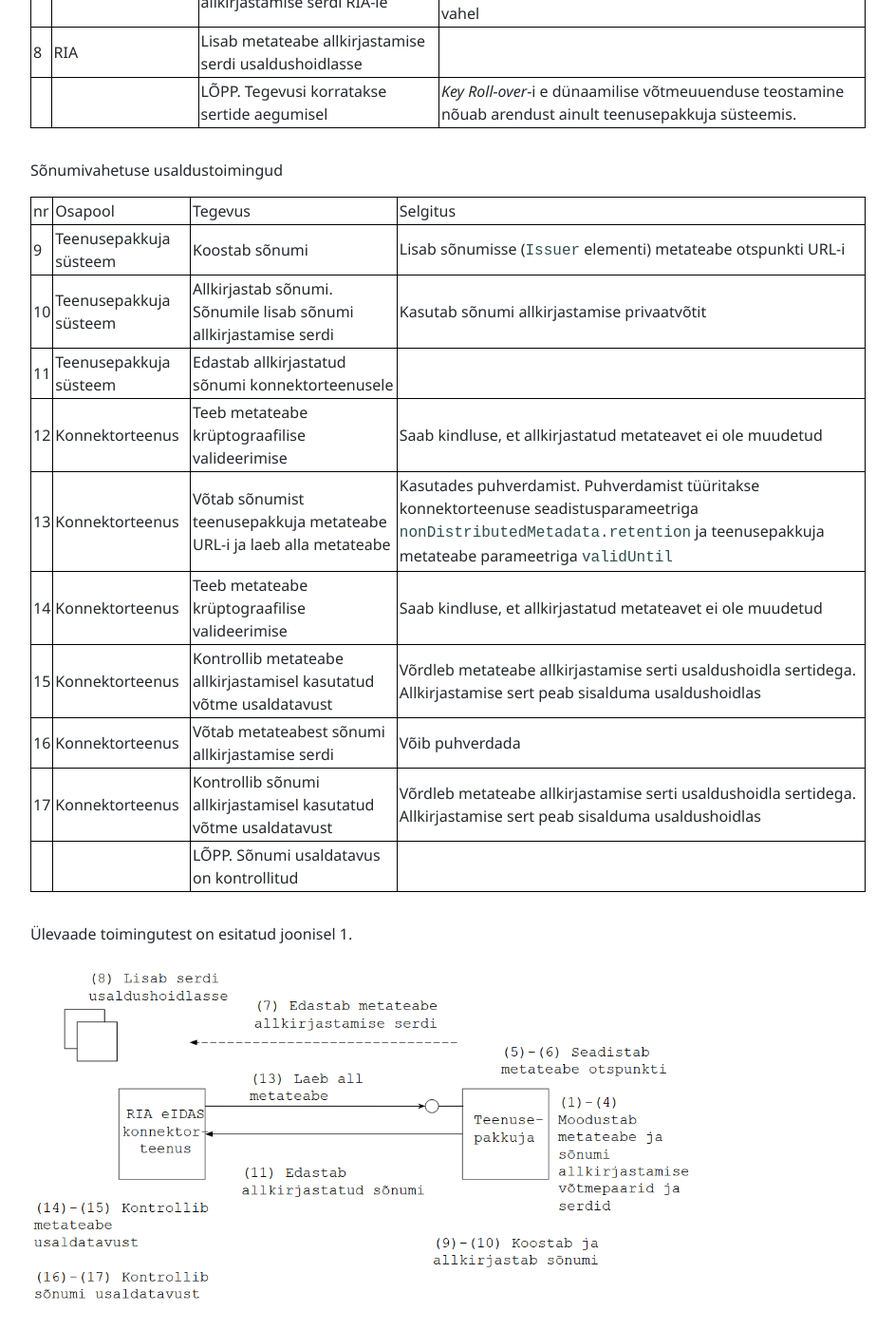
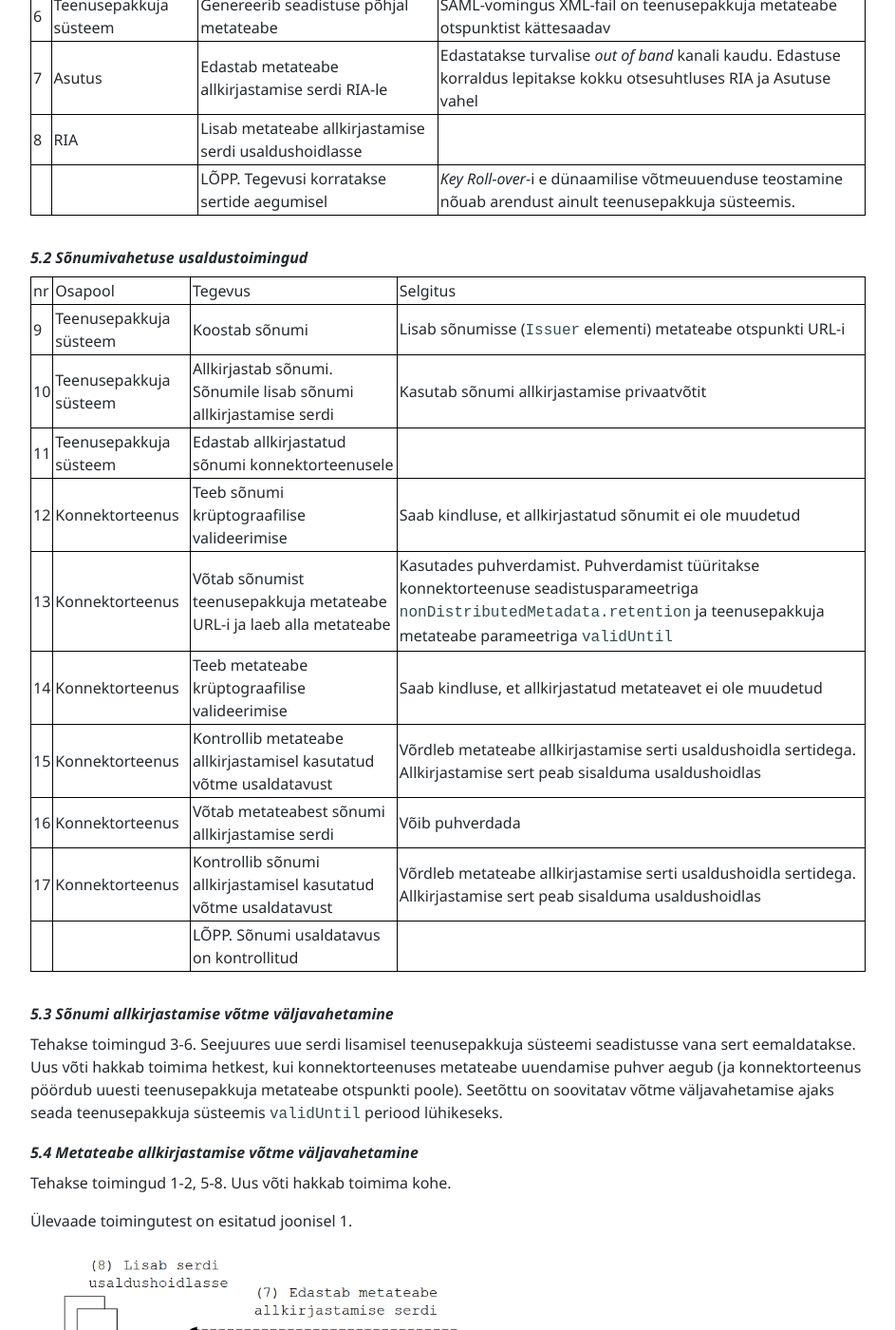
Before and after one commit to e-gov/eIDAS-Node, a Jekyll site: the page built from Usaldusehaldus.md, in a window 1280 px wide and 1400 px high, scrolled down 2399 px. Shown: the whole window at 95% size, without its empty margins (0-943 px from the left). Built offline with Jekyll 4.4.1, drawn with Linux system fonts in a browser that asks for light colours; some of the changed text lies outside the part shown.

Commit message:
Update Usaldusehaldus.md

```diff
--- a/Usaldusehaldus.md
+++ b/Usaldusehaldus.md
@@ -9,18 +9,18 @@ Märkus. Töödokument, mida ei ole kinnitatud.
 
 # eIDAS konnektorteenus. Usaldustoimingud
 {: .no_toc}
-v 0.1
+v 0.1, 08.02.2018
 
 - TOC
 {:toc}
 
-## Ülevaade
+## 1 Ülevaade
 
 Käesolev spetsifikatsioon määratleb usaldus- ja võtmehalduse tehnilise lahenduse eIDAS konnektorteenuse siseriiklikes liidestes.
 
 Spetsifikatsioon on kaasdokumendiks [eIDAS siseriiklikele usaldus- ja krüptonõuetele](Profiil). Spetsifikatsiooni stabiliseerudes dokumendid liidetakse.
 
-## Vajadus
+## 2 Vajadus
 
 Süsteemis on vaja lahendada võtmehalduse (_Key Management_) ja "usaldusehalduse" (_Trust Management_) korraldus. Lahendus peab olema:
 - piisavalt turvaline
@@ -28,7 +28,7 @@ Süsteemis on vaja lahendada võtmehalduse (_Key Management_) ja "usaldusehaldus
 - osapooltele kommunikeeritud
 - tarkvaras teostatav.
 
-## Mõisted ja tähistused
+## 3 Mõisted ja tähistused
 
 - _usaldushaldus_, _Trust Management_ - sõnumivahetuse autentsuse saavutamisele suunatud toimingud, nii konnektorteenuse osutaja (RIA) kui ka teenusekasutaja (asutuse) poolel. Seotud, kuid mitte võrdne võtmehaldusega
 - _võtmehaldus_, _Key Management_ - krüptograafiliste võtmetega seotud toimingud: loomine, edastamine, kasutamine jm - võtme kogu elukaare ulatuses
@@ -43,7 +43,7 @@ Süsteemis on vaja lahendada võtmehalduse (_Key Management_) ja "usaldusehaldus
     - _krüptograafiline valideerimine_. Kasutades allkirja juures olevat serti, kontrollitakse, et allkiri on tõepoolest moodustatud serdis sisalduvale avalikule võtmele vastava privaatvõtmega. Sellega saadakse kindlus, et allkirjastatud sõnumit ei ole muudetud. Krüptograafilisest valideerimisest ei piisa, vt _usaldatavuse kontrollimine_.
     - _usaldatavuse kontrollimine_. Kontrollitakse, et allkirjastamisel kasutatud võti on usaldatav.
 
-## Piirangud
+## 4 Piirangud
 
 Olulised piirangud:
 1. eIDAS Node-i tarkvara ümbertegemist või täiendamist tahame võimalikult vältida.
@@ -53,7 +53,7 @@ Olulised piirangud:
 3. eIDAS Node-is võtme- ja usaldushaldusega tegelevaid komponente saab sõlmede omavaheliseks ja siseriiklikuks suhtluseks *erinevalt seadistada ainult piiratud ulatuses*.
     - Eraldi võtmehalduslahenduse tegemine siseriiklikuks ja Node-to-Node suhtluseks tähendaks Node-i tarkvara olulist muutmist.
 
-## Toimingud
+## 5 Toimingud
 
 Piirangutest ja vajadustest lähtuv lahendus koosneb järgmistest toimingutest. Toimingud peavad olema:
 - teostatud tarkvaras
@@ -61,12 +61,12 @@ Piirangutest ja vajadustest lähtuv lahendus koosneb järgmistest toimingutest.
     - Konnektorteenuse seadistus peab toetama toiminguid 8, 12-17.
 - reguleeritud sisemiste kordadega (protseduuridega) nii RIA kui ka asutuse poolel.
 
-Ettevalmistavad toimingud (usalduse loomine)
+### 5.1 Ettevalmistavad toimingud (usalduse loomine)
 
 nr | Osapool | Tegevus | Selgitus
 1  | Asutus  | Moodustab metateabe allkirjastamise võtmepaari |
-2  | Asutus  | Moodustab metateabe allkirjastamise serdi |
-3  | Asutus  | Moodustab sõnumi allkirjastamise võtmepaari |
+2  | Asutus  | Moodustab metateabe allkirjastamise serdi | `CN` väärtuseks märgib Asutuse nime (kuid konnektorteenus ei kasuta seda teavet). Võib olla _self-signed_.
+3  | Asutus  | Moodustab sõnumi allkirjastamise võtmepaari | `CN` väärtuseks märgib Asutuse nime (kuid konnektorteenus ei kasuta seda teavet). Võib olla _self-signed_.
 4  | Asutus  | Moodustab sõnumi allkirjastamise serdi |
 5  | Asutus  | Lisab moodustatud serdid oma süsteemi seadistusse |
 6  | Teenusepakkuja süsteem | Genereerib seadistuse põhjal metateabe | SAML-vomingus XML-fail on teenusepakkuja metateabe otspunktist kättesaadav
@@ -74,19 +74,27 @@ nr | Osapool | Tegevus | Selgitus
 8  | RIA   | Lisab metateabe allkirjastamise serdi usaldushoidlasse
    |       | LÕPP. Tegevusi korratakse sertide aegumisel | _Key Roll-over_-i e dünaamilise võtmeuuenduse teostamine nõuab arendust ainult teenusepakkuja süsteemis.
 
-Sõnumivahetuse usaldustoimingud
+### 5.2 Sõnumivahetuse usaldustoimingud
 
 nr | Osapool | Tegevus | Selgitus
 9  | Teenusepakkuja süsteem | Koostab sõnumi | Lisab sõnumisse (`Issuer` elementi) metateabe otspunkti URL-i
 10  | Teenusepakkuja süsteem | Allkirjastab sõnumi. Sõnumile lisab sõnumi allkirjastamise serdi  | Kasutab sõnumi allkirjastamise privaatvõtit
 11 | Teenusepakkuja süsteem | Edastab allkirjastatud sõnumi konnektorteenusele |
-12 | Konnektorteenus | Teeb metateabe krüptograafilise valideerimise | Saab kindluse, et allkirjastatud metateavet ei ole muudetud
+12 | Konnektorteenus | Teeb sõnumi krüptograafilise valideerimise | Saab kindluse, et allkirjastatud sõnumit ei ole muudetud
 13 | Konnektorteenus | Võtab sõnumist teenusepakkuja metateabe URL-i ja laeb alla  metateabe | Kasutades puhverdamist. Puhverdamist tüüritakse konnektorteenuse seadistusparameetriga `nonDistributedMetadata.retention` ja teenusepakkuja metateabe parameetriga `validUntil`
 14 | Konnektorteenus | Teeb metateabe krüptograafilise valideerimise | Saab kindluse, et allkirjastatud metateavet ei ole muudetud
 15 | Konnektorteenus | Kontrollib metateabe allkirjastamisel kasutatud võtme usaldatavust | Võrdleb metateabe allkirjastamise serti usaldushoidla sertidega. Allkirjastamise sert peab sisalduma usaldushoidlas
 16 | Konnektorteenus | Võtab metateabest sõnumi allkirjastamise serdi | Võib puhverdada
 17 | Konnektorteenus | Kontrollib sõnumi allkirjastamisel kasutatud võtme usaldatavust | Võrdleb metateabe allkirjastamise serti usaldushoidla sertidega. Allkirjastamise sert peab sisalduma usaldushoidlas
   | | LÕPP. Sõnumi usaldatavus on kontrollitud |
+
+### 5.3 Sõnumi allkirjastamise võtme väljavahetamine
+
+Tehakse toimingud 3-6. Seejuures uue serdi lisamisel teenusepakkuja süsteemi seadistusse vana sert eemaldatakse. Uus võti hakkab toimima hetkest, kui konnektorteenuses metateabe uuendamise puhver aegub (ja konnektorteenus pöördub uuesti teenusepakkuja metateabe otspunkti poole). Seetõttu on soovitatav võtme väljavahetamise ajaks seada teenusepakkuja süsteemis `validUntil` periood lühikeseks.
+
+### 5.4 Metateabe allkirjastamise võtme väljavahetamine
+
+Tehakse toimingud 1-2, 5-8. Uus võti hakkab toimima kohe.
 
 Ülevaade toimingutest on esitatud joonisel 1.
 
```
